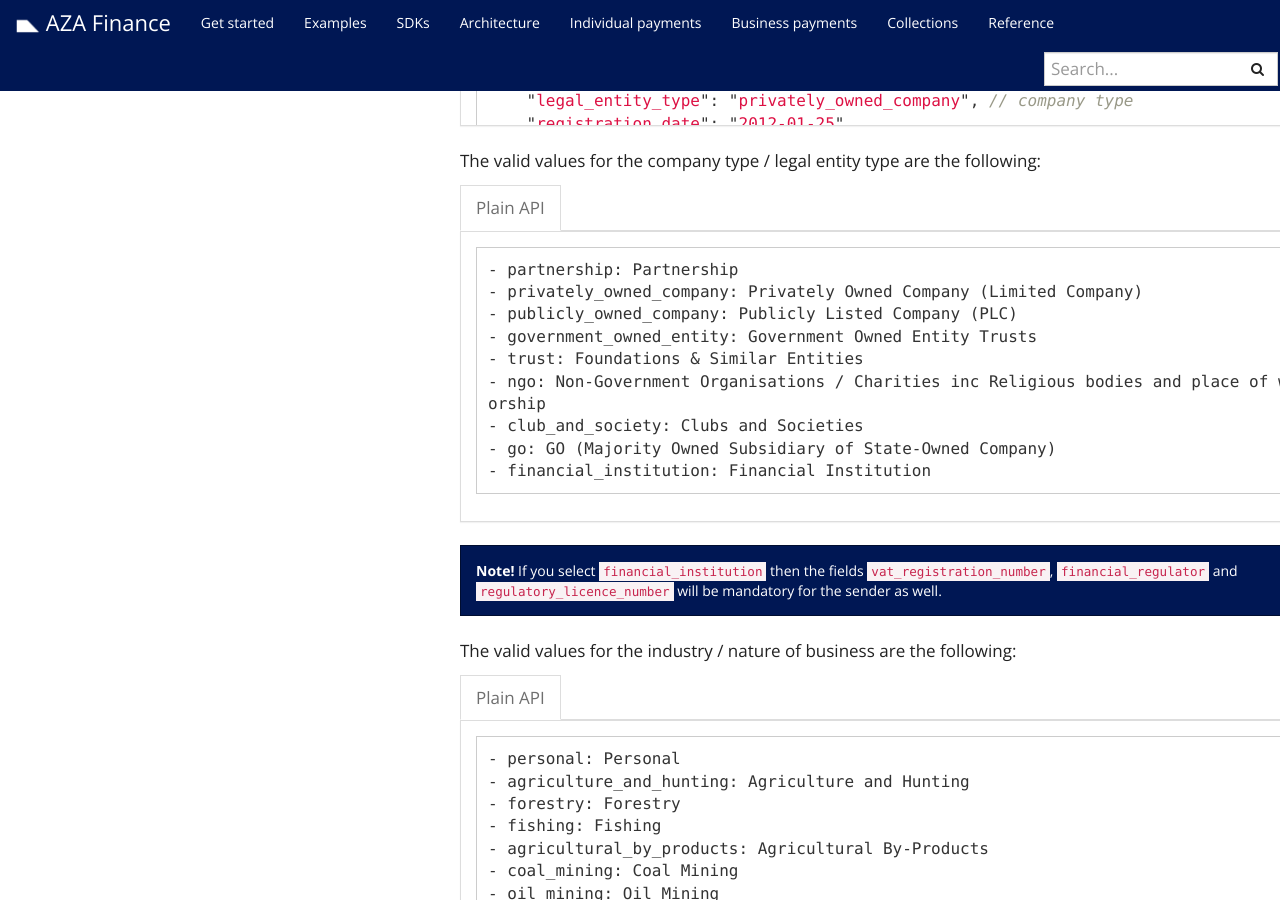
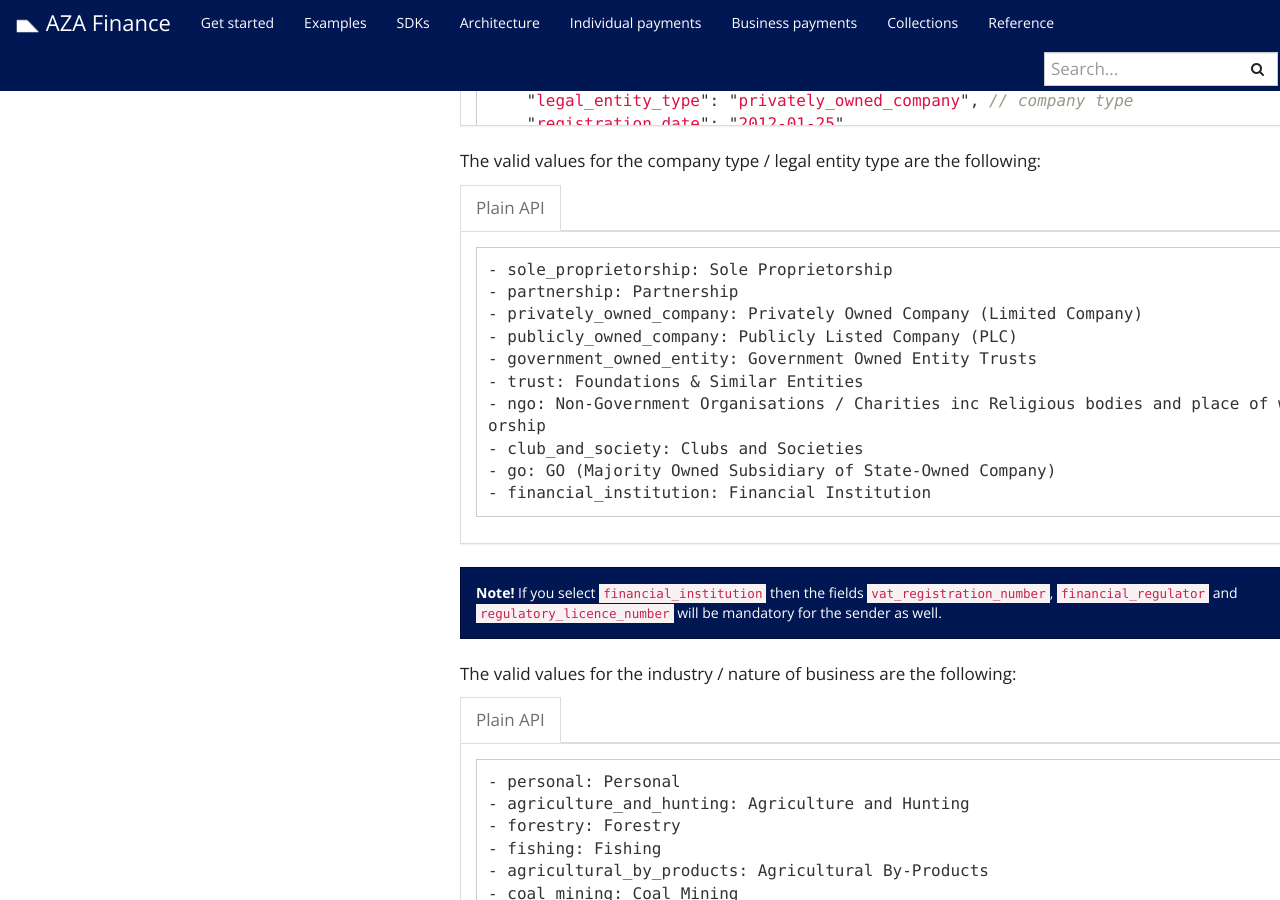
Before and after one commit to transferzero/api-documentation, a Jekyll site: the page built from _docs/business-payments.md, in a window 1280 px wide and 900 px high, scrolled down 1402 px. Built offline with Jekyll 4.4.1, drawn with Linux system fonts in a browser that asks for light colours; nearby versions of some CDN libraries; comment, search, counter and statistics services are not loaded.

Commit message:
BTA-7084 Fixes

````diff
--- a/_docs/business-payments.md
+++ b/_docs/business-payments.md
@@ -199,7 +199,7 @@
 
 ' Company Details
   legalEntityType:=LegalEntityTypeEnum.PRIVATELY_OWNED_COMPANY,
-  registrationDate:=DateTime.Parse(2012-01-25"),
+  registrationDate:=DateTime.Parse("2012-01-25"),
   registrationNumber:="VAT1234567",
   natureOfBusiness:=NatureOfBusinessEnum.RETAIL_TRADE,
 
@@ -271,7 +271,7 @@
 
 // Company Details
 sender.legal_entity_type = "privately_owned_company";
-sender.registration_date = 2012-01-25";
+sender.registration_date = "2012-01-25";
 sender.registration_number = "VAT1234567";
 sender.nature_of_business = "retail_trade";
 
@@ -368,6 +368,7 @@
 
 {% capture data-raw %}
 ```markdown
+- sole_proprietorship: Sole Proprietorship
 - partnership: Partnership
 - privately_owned_company: Privately Owned Company (Limited Company)
 - publicly_owned_company: Publicly Listed Company (PLC)
````
